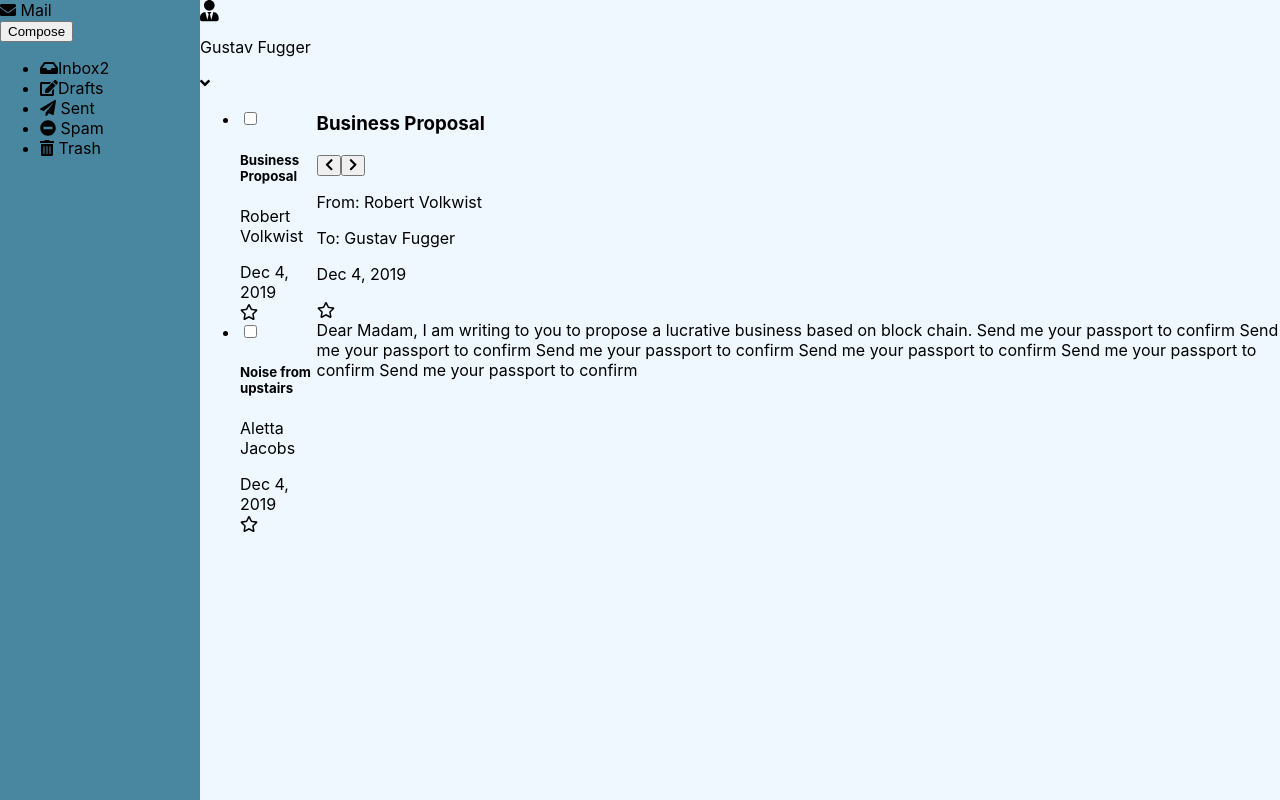
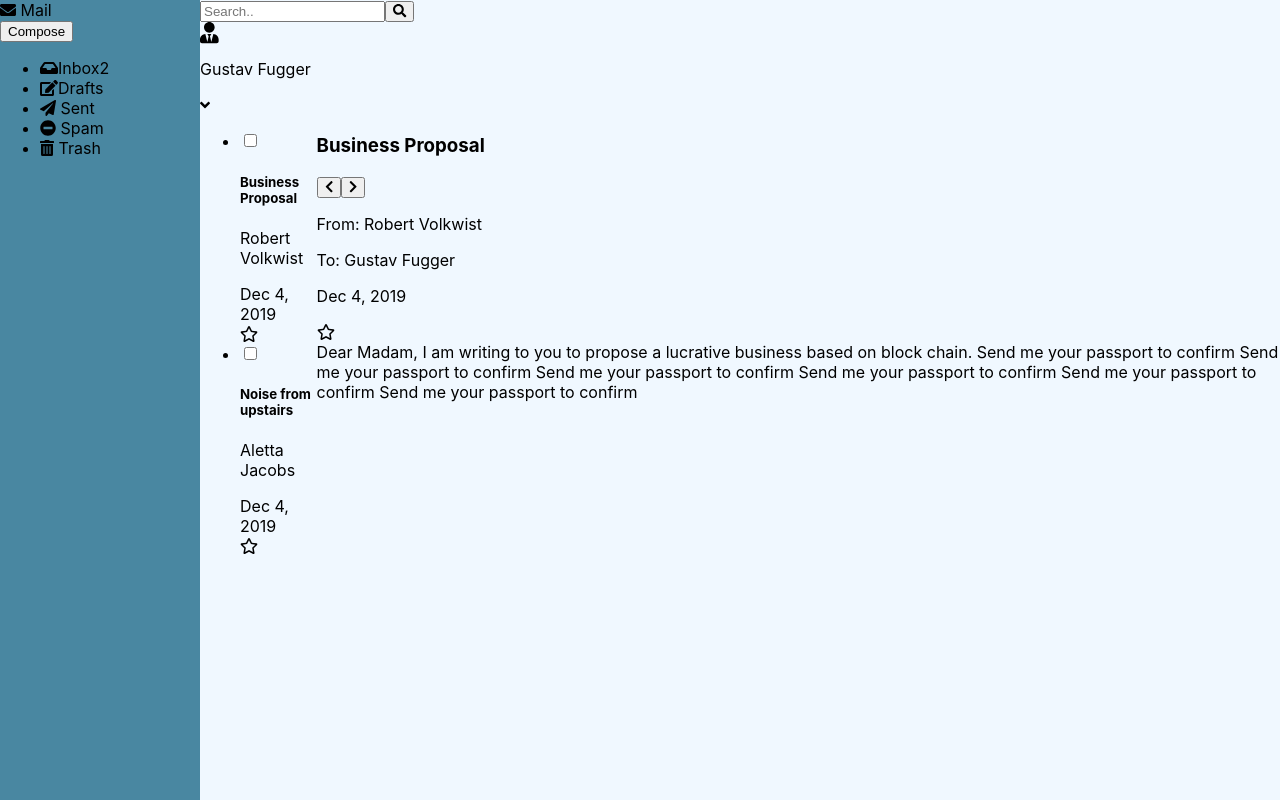
Before and after one commit to Im-perfect/mail-app-mockup, a React (Create React App) app: page / in a window 1280 px wide. Built offline with nearby package versions, Linux system fonts and the light colour scheme.

Commit message:
add search bar, search term state

```diff
--- a/src/App.js
+++ b/src/App.js
@@ -9,7 +9,8 @@ import EmailDetails from "./components/EmailDetails";
 
 class App extends React.Component {
   state = {
-    selectedEmailIndex: 0
+    selectedEmailIndex: 0,
+    searchTerm: null
   };
 
   selectEmail = index => {
@@ -32,6 +33,12 @@ class App extends React.Component {
       });
   };
 
+  searchSubject = (term) => {
+    this.setState({
+      searchTerm: term
+    })
+  }
+
   render() {
     return (
       <div>
@@ -40,9 +47,9 @@ class App extends React.Component {
         </div>
         <div id="mailbox-container">
           <div>
-            <HeaderBar />
+            <HeaderBar searchSubject={this.searchSubject} />
             <div className="wrapper">
-              <EmailList selectEmail={this.selectEmail} />
+              <EmailList selectEmail={this.selectEmail} searchTerm={this.state.searchTerm}/>
               <EmailDetails
                 emailIndex={this.state.selectedEmailIndex}
                 selectPrevious={this.selectPrevious}
--- a/src/components/HeaderBar.js
+++ b/src/components/HeaderBar.js
@@ -1,11 +1,13 @@
 import React, { Component } from 'react'
 import { connect } from 'react-redux'
 import Account from "./Account"
+import SearchBar from './SearchBar'
 
 export class HeaderBar extends Component {
     render() {
         return (
             <div>
+                <SearchBar searchSubject = {this.props.searchSubject}/>
                 <Account />
             </div>
         )
--- /dev/null
+++ b/src/components/SearchBar.js
@@ -0,0 +1,38 @@
+import React, { Component } from "react";
+import { connect } from "react-redux";
+import { faSearch } from "@fortawesome/free-solid-svg-icons";
+import { FontAwesomeIcon } from "@fortawesome/react-fontawesome";
+
+export class SearchBar extends Component {
+  state = {
+    term: ""
+  };
+
+  searchHandler = event => {
+    this.setState({
+      term: event.target.value
+    });
+  };
+
+  render() {
+    return (
+      <div>
+        <input
+          type="text"
+          placeholder="Search.."
+          onChange={this.searchHandler}
+          value={this.state.term}
+        />
+        <button onClick={()=>this.props.searchSubject(this.state.term)}>
+          <FontAwesomeIcon icon={faSearch} />
+        </button>
+      </div>
+    );
+  }
+}
+
+const mapStateToProps = state => ({});
+
+const mapDispatchToProps = {};
+
+export default connect(mapStateToProps, mapDispatchToProps)(SearchBar);
```
